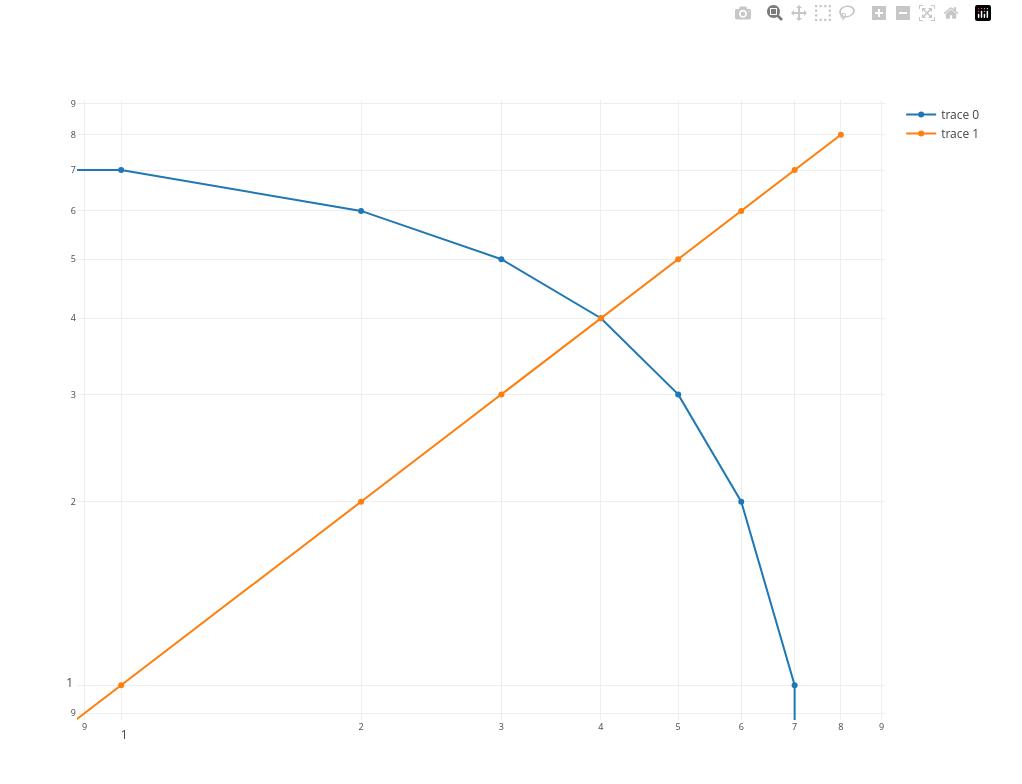
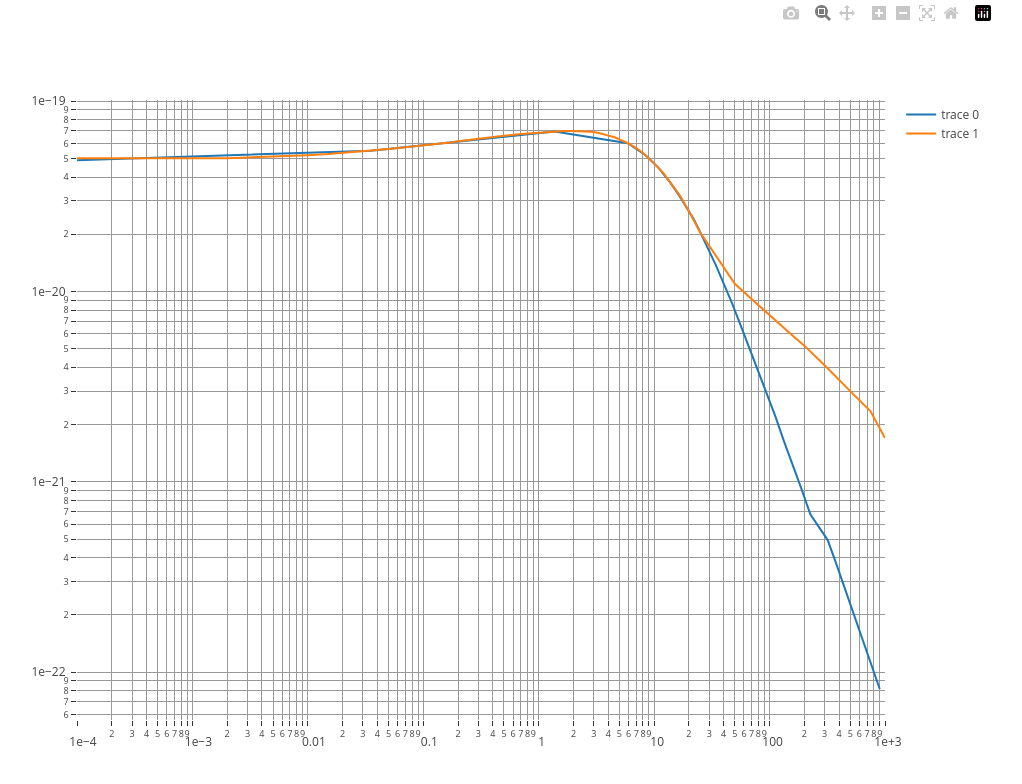
Before and after one commit to marc31/lxcatgraph, a website: page src/index.html in a window 1280 px wide. Shown: the whole page, without its empty margins (3-1025 px from the left). Drawn offline with nearby package versions, Linux system fonts and the light colour scheme; files that its build step writes are made by us from their sources.

Commit message:
graphAPI et modif gulpfile

```diff
--- /dev/null
+++ b/src/assets/js/graphAPI.js
@@ -0,0 +1,68 @@
+var graphAPI = (function(){
+
+  var trace1 = {
+    x: [0.000000e+0,1.000000e-4,3.514000e-2,7.152000e-2,1.091700e-1,1.371370e+0,5.918310e+0,8.440610e+0,1.102264e+1,1.379108e+1,1.657924e+1,1.918366e+1,2.217395e+1,2.560725e+1,2.954921e+1,3.407519e+1,3.790451e+1,4.215191e+1,4.686301e+1,
+        5.588529e+1,6.660830e+1,7.935261e+1,9.449926e+1,1.125011e+2,1.338963e+2,1.593245e+2,1.895461e+2,2.254644e+2,3.188895e+2,3.791894e+2,4.508559e+2,5.360318e+2,6.372635e+2,7.575776e+2,9.005711e+2],
+    y: [4.903500e-20,4.903500e-20,5.501140e-20,5.747600e-20,5.896700e-20,6.938560e-20,6.025320e-20,5.209010e-20,4.444340e-20,3.734320e-20,3.184430e-20,2.766530e-20,2.383470e-20,
+        1.998990e-20,1.667870e-20,1.385490e-20,1.190580e-20,1.024370e-20,8.806780e-21,6.702370e-21,5.073960e-21,3.808260e-21,2.878530e-21,2.204960e-21,1.622750e-21,1.224330e-21,9.142570e-22,6.756040e-22,4.949030e-22,3.701550e-22,
+        2.748810e-22,2.023320e-22,1.477860e-22,1.101690e-22,8.165410e-23,5.983320e-23],
+    type: 'scatter'
+  };
+
+  var trace2 = {
+    x: [0.000000e+0,1.000000e-3,2.000000e-3,3.000000e-3,5.000000e-3,7.000000e-3,8.500000e-3,1.000000e-2,1.500000e-2,2.000000e-2,3.000000e-2,4.000000e-2,5.000000e-2,7.000000e-2,1.000000e-1,1.200000e-1,1.500000e-1,1.700000e-1,2.000000e-1,2.500000e-1,3.000000e-1,
+        3.500000e-1,4.000000e-1,5.000000e-1,7.000000e-1,1.000000e+0,1.200000e+0,1.300000e+0,1.500000e+0,1.700000e+0,1.900000e+0,2.100000e+0,2.200000e+0,2.500000e+0,2.800000e+0,3.000000e+0,3.300000e+0,3.600000e+0,4.000000e+0,4.500000e+0,5.000000e+0,6.000000e+0,7.000000e+0,8.000000e+0,1.000000e+1,1.200000e+1,1.500000e+1,1.700000e+1,2.000000e+1,2.500000e+1,3.000000e+1,5.000000e+1,7.500000e+1,1.000000e+2,1.500000e+2,2.000000e+2,3.000000e+2,5.000000e+2,7.500000e+2,1.000000e+3],
+    y: [4.960000e-20,4.980000e-20,5.020000e-20,5.070000e-20,5.120000e-20,5.150000e-20,5.180000e-20,5.210000e-20,5.280000e-20,5.350000e-20,5.460000e-20,5.540000e-20,
+        5.620000e-20,5.740000e-20,5.860000e-20,5.940000e-20,6.040000e-20,6.080000e-20,6.160000e-20,6.270000e-20,6.350000e-20,6.420000e-20,6.490000e-20,6.590000e-20,6.730000e-20,6.850000e-20,
+        6.910000e-20,6.920000e-20,6.960000e-20,6.970000e-20,6.980000e-20,6.980000e-20,6.980000e-20,6.960000e-20,6.920000e-20,6.890000e-20,6.820000e-20,6.730000e-20,6.600000e-20,6.490000e-20,
+        6.310000e-20,6.000000e-20,5.680000e-20,5.350000e-20,4.720000e-20,4.200000e-20,3.500000e-20,3.150000e-20,2.640000e-20,2.050000e-20,1.740000e-20,1.100000e-20,8.800000e-21,
+        7.500000e-21,6.050000e-21,5.200000e-21,4.100000e-21,3.000000e-21,2.350000e-21,1.700000e-21],
+    type: 'scatter'
+  };
+
+  var data = [trace1, trace2];
+
+  var layout = {
+    autosize: true, //?
+    width: 1000,
+    height: 800,
+    xaxis: {
+      range: [],
+      type: 'log',
+      dtick: "D1", // En mode log, affiche les 10+ small digits.
+      tickcolor: "#333",
+      gridcolor: "#999",
+      // tickfont:{
+      //   color: "#fff" // Pour cacher.
+      // },
+      exponentformat: 'e',
+      showexponent: 'All',
+      // autorange: true,
+    },
+    yaxis: {
+      range: [],
+      type: 'log',
+      dtick: "D1",
+      exponentformat: 'e',
+      showexponent: 'All',
+      tickcolor: "#333",
+      gridcolor: "#999",
+      // autorange: true,
+    }
+  };
+
+  Plotly.newPlot('graph', data, layout);
+
+  return {
+    addData: function(toadd){
+      data.push(toadd);
+    },
+    refresh: function(){
+
+    },
+    updateLayout: function( update ){
+
+    }
+  }
+
+})();
--- a/src/assets/js/my.js
+++ b/src/assets/js/my.js
@@ -1,33 +1,6 @@
 (function(){
   'use strict';
-  var trace1 = {
-    x: [0, 1, 2, 3, 4, 5, 6, 7, 8],
-    y: [8, 7, 6, 5, 4, 3, 2, 1, 0],
-    type: 'scatter'
-  };
 
-  var trace2 = {
-    x: [0, 1, 2, 3, 4, 5, 6, 7, 8],
-    y: [0, 1, 2, 3, 4, 5, 6, 7, 8],
-    type: 'scatter'
-  };
-
-  var data = [trace1, trace2];
-
-  var layout = {
-    autosize: true, //?
-    width: 1000,
-    height: 800,
-    xaxis: {
-      type: 'log',
-      autorange: true
-    },
-    yaxis: {
-      type: 'log',
-      autorange: true
-    }
-  };
-
-  Plotly.newPlot('graph', data, layout);
+   // Insert coin....
 
 })();
--- a/src/gulpfile.js
+++ b/src/gulpfile.js
@@ -32,6 +32,7 @@ var PATHS = {
     'assets/css/mycss.scss'
   ],
   myjs: [
+    'assets/js/graphAPI.js',
     'assets/js/my.js'
   ],
   libjs: [
--- a/src/index.html
+++ b/src/index.html
@@ -16,6 +16,7 @@
   <!-- Script -->
   <!-- inject:js -->
   <script src="assets/js/plotly.js"></script>
+  <script src="assets/js/graphAPI.js"></script>
   <script src="assets/js/my.js"></script>
   <!-- endinject -->
 </body>
```
